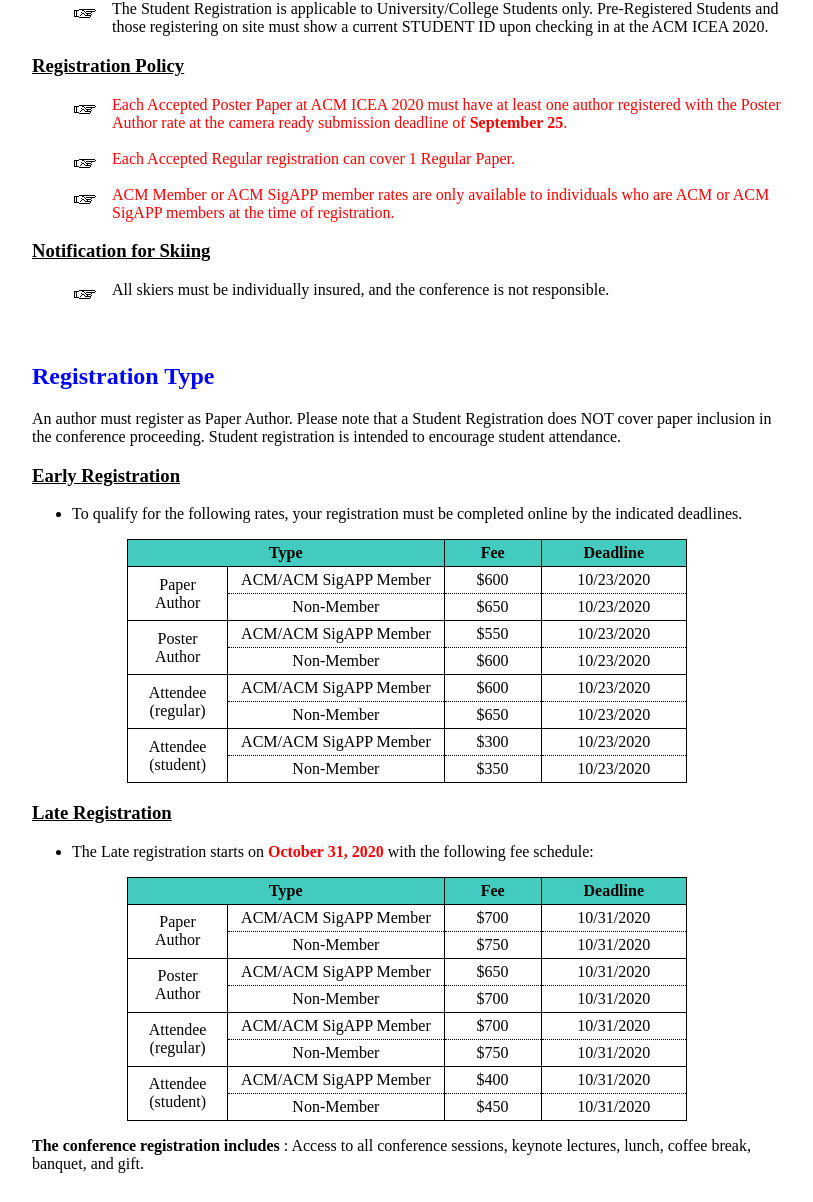
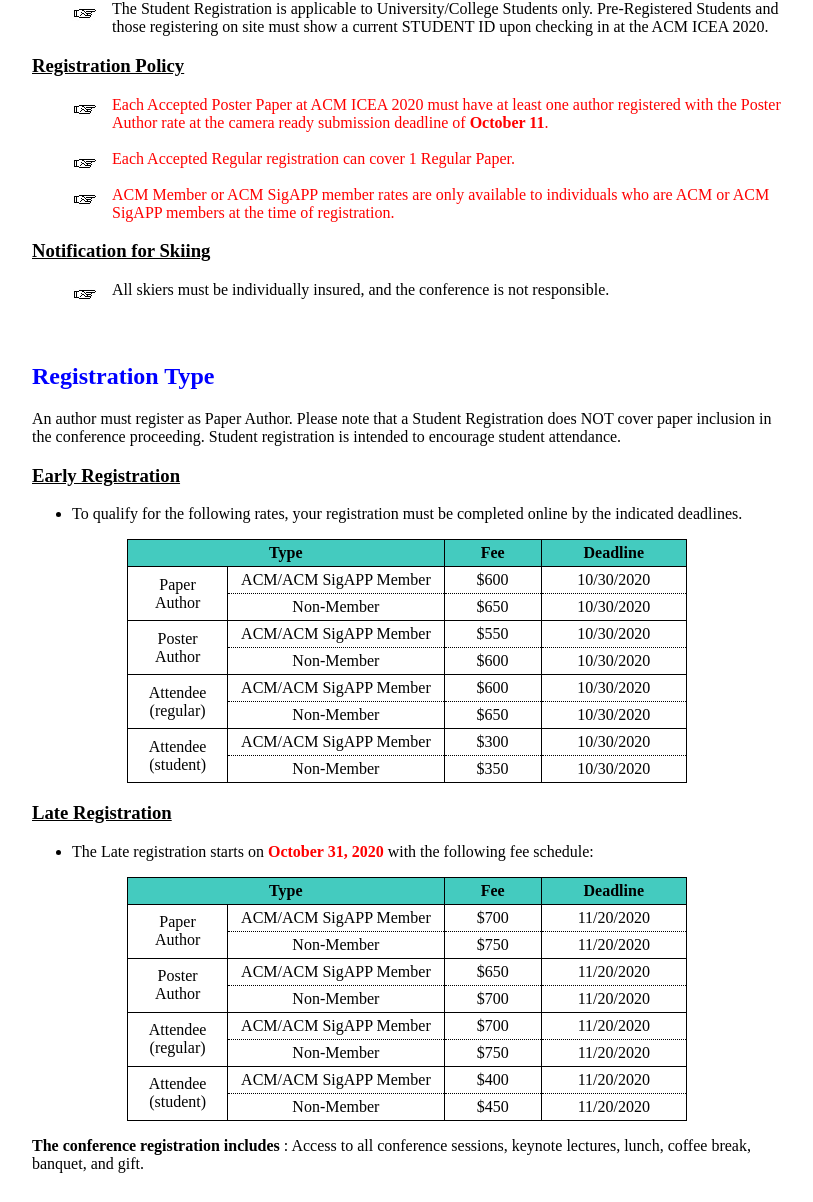
Before and after one commit to icea-conf/2020, a Jekyll site: the page built from registration/index.html, in a window 1280 px wide. Shown: the part 580-1782 px from the top of the page, without its empty margins (233-1046 px from the left). Built offline with Jekyll 4.4.1, drawn with Linux system fonts in a browser that asks for light colours.

Commit message:
Update index.html

```diff
--- a/registration/index.html
+++ b/registration/index.html
@@ -24,7 +24,7 @@
 
                <h3><u>Registration Policy</u></h3>
                <ul class="ul-style">
-                    <li class="li-style"><a style="text-align: justify; color:#FF0000;">Each Accepted Poster Paper at ACM ICEA 2020 must have at least one author registered with the Poster Author rate at the camera ready submission deadline of <b style="color: #FF0000">September 25</b>.</a></li><br>
+                    <li class="li-style"><a style="text-align: justify; color:#FF0000;">Each Accepted Poster Paper at ACM ICEA 2020 must have at least one author registered with the Poster Author rate at the camera ready submission deadline of <b style="color: #FF0000">October 11</b>.</a></li><br>
                     <li class="li-style"><a style="text-align: justify; color:#FF0000;">Each Accepted Regular registration can cover 1 Regular Paper.</a></li><br>
                     <li class="li-style"><a style="text-align: justify; color:#FF0000;">ACM Member or ACM SigAPP member rates are only available to individuals who are ACM or ACM SigAPP members at the time of registration.</a></li>
                </ul>
@@ -67,7 +67,7 @@
                                    $600
                               </td>
                               <td class="tcontent1">
-                                   10/23/2020
+                                   10/30/2020
                               </td>
                          </tr>
                          <tr>
@@ -78,7 +78,7 @@
                                    $650
                               </td>
                               <td class="tcontent2">
-                                   10/23/2020
+                                   10/30/2020
                               </td>
                          </tr>
                          <tr>
@@ -93,7 +93,7 @@
                                    $550
                               </td>
                               <td class="tcontent1">
-                                   10/23/2020
+                                   10/30/2020
                               </td>
                          </tr>
                          <tr>
@@ -104,7 +104,7 @@
                                    $600
                               </td>
                               <td class="tcontent2">
-                                   10/23/2020
+                                   10/30/2020
                               </td>
                          </tr>
                          <tr>
@@ -119,7 +119,7 @@
                                    $600
                               </td>
                               <td class="tcontent1">
-                                   10/23/2020
+                                   10/30/2020
                               </td>
                          </tr>
                          <tr>
@@ -130,7 +130,7 @@
                                    $650
                               </td>
                               <td class="tcontent2">
-                                   10/23/2020
+                                   10/30/2020
                               </td>
                          </tr>
                          <tr>
@@ -145,7 +145,7 @@
                                    $300
                               </td>
                               <td class="tcontent1">
-                                   10/23/2020
+                                   10/30/2020
                               </td>
                          </tr>
                          <tr>
@@ -156,7 +156,7 @@
                                    $350
                               </td>
                               <td class="tcontent2">
-                                   10/23/2020
+                                   10/30/2020
                               </td>
                          </tr>
                     </tbody>
@@ -193,7 +193,7 @@
                                    $700
                               </td>
                               <td class="tcontent1">
-                                   10/31/2020
+                                   11/20/2020
                               </td>
                          </tr>
                          <tr>
@@ -204,7 +204,7 @@
                                    $750
                               </td>
                               <td class="tcontent2">
-                                   10/31/2020
+                                   11/20/2020
                               </td>
                          </tr>
                          <tr>
@@ -219,7 +219,7 @@
                                    $650
                               </td>
                               <td class="tcontent1">
-                                   10/31/2020
+                                   11/20/2020
                               </td>
                          </tr>
                          <tr>
@@ -230,7 +230,7 @@
                                    $700
                               </td>
                               <td class="tcontent2">
-                                   10/31/2020
+                                   11/20/2020
                               </td>
                          </tr>
                          <tr>
@@ -245,7 +245,7 @@
                                    $700
                               </td>
                               <td class="tcontent1">
-                                   10/31/2020
+                                   11/20/2020
                               </td>
                          </tr>
                          <tr>
@@ -256,7 +256,7 @@
                                    $750
                               </td>
                               <td class="tcontent2">
-                                   10/31/2020
+                                   11/20/2020
                               </td>
                          </tr>
                          <tr>
@@ -271,7 +271,7 @@
                                    $400
                               </td>
                               <td class="tcontent1">
-                                   10/31/2020
+                                   11/20/2020
                               </td>
                          </tr>
                          <tr>
@@ -282,7 +282,7 @@
                                    $450
                               </td>
                               <td class="tcontent2">
-                                   10/31/2020
+                                   11/20/2020
                               </td>
                          </tr>
                     </tbody>
```
